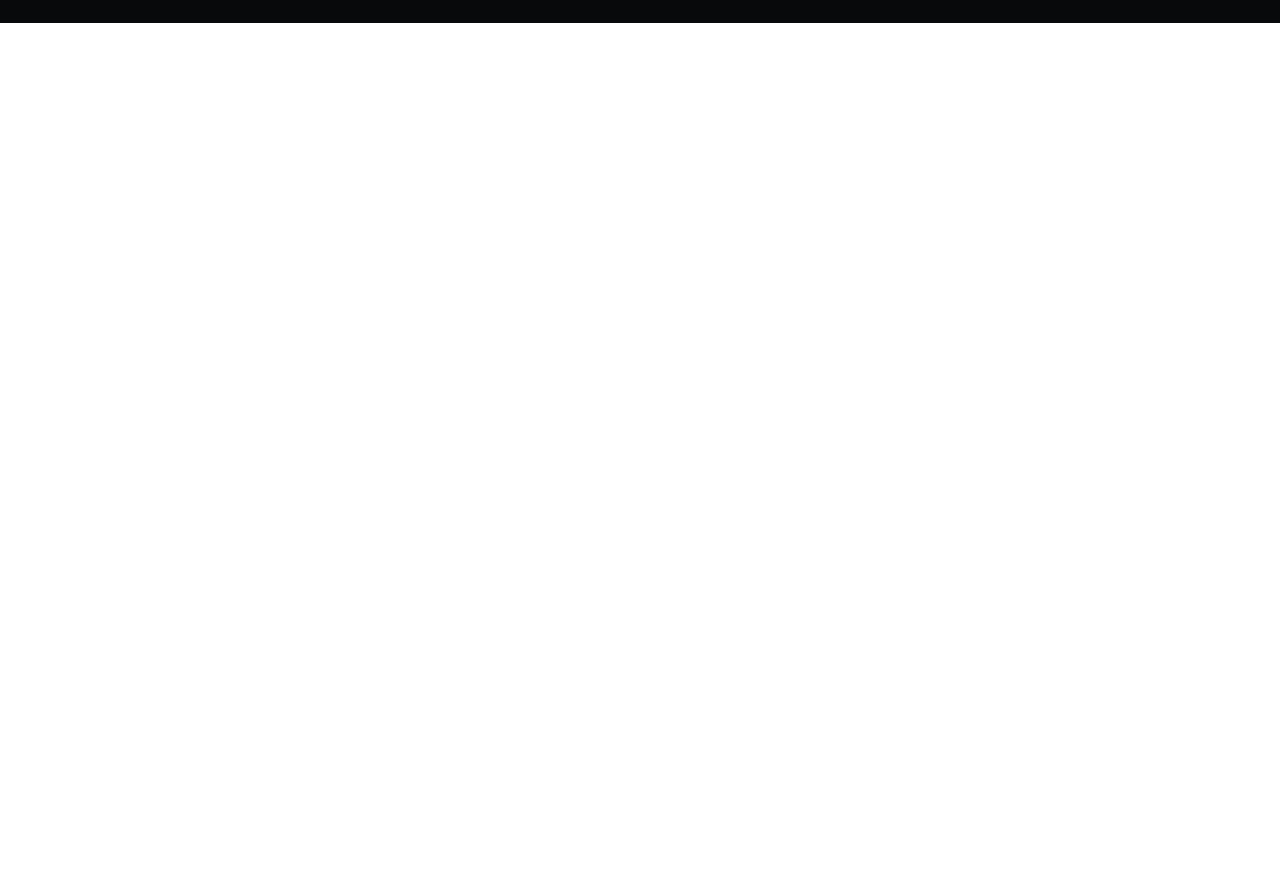
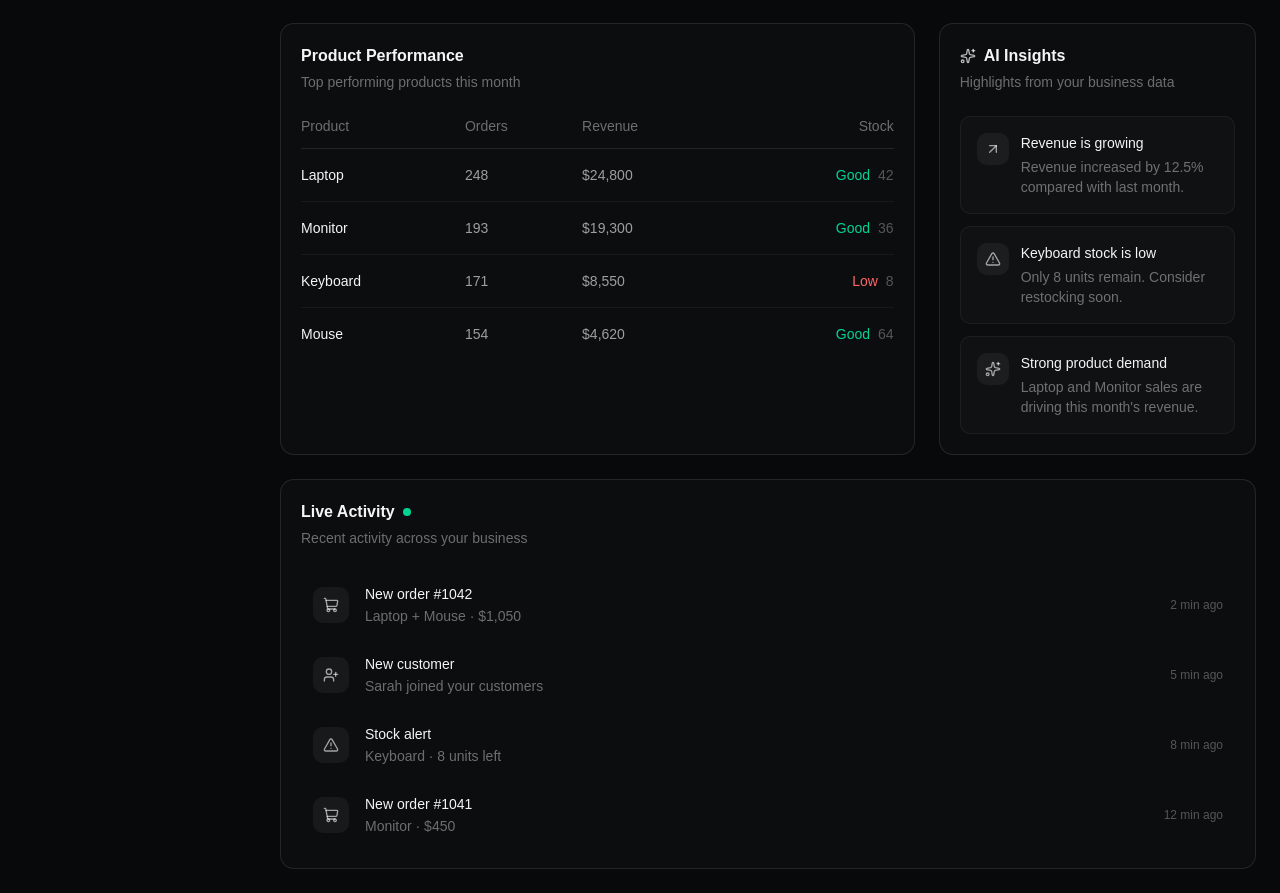
Before and after one commit to mikhayiyl/saas-dashboard-pro, a React (Vite) app: page /dashboard in a window 1280 px wide. Shown: the part 881-1774 px from the top of the page. Before the commit the page ends 904 px from the top, so only its background shows below. Built offline with nearby package versions, Linux system fonts and the light colour scheme.

Commit message:
Complete dashboard UI

```diff
--- a/src/components/dashboard/AIInsights.tsx
+++ b/src/components/dashboard/AIInsights.tsx
@@ -0,0 +1,78 @@
+import { AlertTriangle, ArrowUpRight, Sparkles } from "lucide-react";
+
+type Insight = {
+  type: "positive" | "warning" | "info";
+  title: string;
+  description: string;
+};
+
+const insights: Insight[] = [
+  {
+    type: "positive",
+    title: "Revenue is growing",
+    description: "Revenue increased by 12.5% compared with last month.",
+  },
+  {
+    type: "warning",
+    title: "Keyboard stock is low",
+    description: "Only 8 units remain. Consider restocking soon.",
+  },
+  {
+    type: "info",
+    title: "Strong product demand",
+    description: "Laptop and Monitor sales are driving this month's revenue.",
+  },
+];
+
+const insightIcons = {
+  positive: ArrowUpRight,
+  warning: AlertTriangle,
+  info: Sparkles,
+};
+
+function AIInsights() {
+  return (
+    <div className="rounded-xl border border-white/10 bg-[#0C0D0F] p-5">
+      <div className="mb-6">
+        <div className="flex items-center gap-2">
+          <Sparkles className="size-4 text-white/70" />
+
+          <h2 className="font-semibold">AI Insights</h2>
+        </div>
+
+        <p className="mt-1 text-sm text-white/40">
+          Highlights from your business data
+        </p>
+      </div>
+
+      <div className="space-y-3">
+        {insights.map((insight) => {
+          const Icon = insightIcons[insight.type];
+
+          return (
+            <div
+              key={insight.title}
+              className="rounded-lg border border-white/5 bg-white/2 p-4"
+            >
+              <div className="flex gap-3">
+                <div className="flex size-8 shrink-0 items-center justify-center rounded-lg bg-white/5">
+                  <Icon className="size-4 text-white/60" />
+                </div>
+
+                <div>
+                  <p className="text-sm font-medium">{insight.title}</p>
+
+                  <p className="mt-1 text-sm leading-5 text-white/40">
+                    {insight.description}
+                  </p>
+                </div>
+              </div>
+            </div>
+          );
+        })}
+      </div>
+    </div>
+  );
+}
+
+export default AIInsights;
--- /dev/null
+++ b/src/components/dashboard/LiveActivity.tsx
@@ -0,0 +1,90 @@
+import { AlertTriangle, ShoppingCart, UserPlus } from "lucide-react";
+
+type Activity = {
+  type: "order" | "customer" | "stock";
+  title: string;
+  description: string;
+  time: string;
+};
+
+const activities: Activity[] = [
+  {
+    type: "order",
+    title: "New order #1042",
+    description: "Laptop + Mouse · $1,050",
+    time: "2 min ago",
+  },
+  {
+    type: "customer",
+    title: "New customer",
+    description: "Sarah joined your customers",
+    time: "5 min ago",
+  },
+  {
+    type: "stock",
+    title: "Stock alert",
+    description: "Keyboard · 8 units left",
+    time: "8 min ago",
+  },
+  {
+    type: "order",
+    title: "New order #1041",
+    description: "Monitor · $450",
+    time: "12 min ago",
+  },
+];
+
+const activityIcons = {
+  order: ShoppingCart,
+  customer: UserPlus,
+  stock: AlertTriangle,
+};
+
+function LiveActivity() {
+  return (
+    <div className="rounded-xl border border-white/10 bg-[#0C0D0F] p-5">
+      <div className="mb-6">
+        <div className="flex items-center gap-2">
+          <h2 className="font-semibold">Live Activity</h2>
+
+          <span className="size-2 rounded-full bg-emerald-400" />
+        </div>
+
+        <p className="mt-1 text-sm text-white/40">
+          Recent activity across your business
+        </p>
+      </div>
+
+      <div className="space-y-1">
+        {activities.map((activity) => {
+          const Icon = activityIcons[activity.type];
+
+          return (
+            <div
+              key={`${activity.title}-${activity.time}`}
+              className="flex items-center gap-4 rounded-lg px-3 py-3 transition hover:bg-white/5"
+            >
+              <div className="flex size-9 shrink-0 items-center justify-center rounded-lg bg-white/5">
+                <Icon className="size-4 text-white/60" />
+              </div>
+
+              <div className="min-w-0 flex-1">
+                <p className="text-sm font-medium">{activity.title}</p>
+
+                <p className="mt-0.5 truncate text-sm text-white/40">
+                  {activity.description}
+                </p>
+              </div>
+
+              <span className="shrink-0 text-xs text-white/30">
+                {activity.time}
+              </span>
+            </div>
+          );
+        })}
+      </div>
+    </div>
+  );
+}
+
+export default LiveActivity;
--- a/src/components/dashboard/ProductPerformance.tsx
+++ b/src/components/dashboard/ProductPerformance.tsx
@@ -0,0 +1,93 @@
+type Product = {
+  name: string;
+  orders: number;
+  revenue: string;
+  stock: number;
+};
+
+const products: Product[] = [
+  {
+    name: "Laptop",
+    orders: 248,
+    revenue: "$24,800",
+    stock: 42,
+  },
+  {
+    name: "Monitor",
+    orders: 193,
+    revenue: "$19,300",
+    stock: 36,
+  },
+  {
+    name: "Keyboard",
+    orders: 171,
+    revenue: "$8,550",
+    stock: 8,
+  },
+  {
+    name: "Mouse",
+    orders: 154,
+    revenue: "$4,620",
+    stock: 64,
+  },
+];
+
+function ProductPerformance() {
+  return (
+    <div className="rounded-xl border border-white/10 bg-[#0C0D0F] p-5">
+      <div className="mb-6">
+        <h2 className="font-semibold">Product Performance</h2>
+
+        <p className="mt-1 text-sm text-white/40">
+          Top performing products this month
+        </p>
+      </div>
+
+      <div className="overflow-x-auto">
+        <table className="w-full  text-sm">
+          <thead>
+            <tr className="border-b border-white/10 text-left text-white/40">
+              <th className="pb-3 font-medium">Product</th>
+              <th className="pb-3 font-medium">Orders</th>
+              <th className="pb-3 font-medium">Revenue</th>
+              <th className="pb-3 text-right font-medium">Stock</th>
+            </tr>
+          </thead>
+
+          <tbody>
+            {products.map((product) => {
+              const isLowStock = product.stock < 10;
+
+              return (
+                <tr
+                  key={product.name}
+                  className="border-b border-white/5 last:border-0"
+                >
+                  <td className="py-4 font-medium">{product.name}</td>
+
+                  <td className="py-4 text-white/60">{product.orders}</td>
+
+                  <td className="py-4 text-white/60">{product.revenue}</td>
+
+                  <td className="py-4 text-right">
+                    <span
+                      className={
+                        isLowStock ? "text-red-400" : "text-emerald-400"
+                      }
+                    >
+                      {isLowStock ? "Low" : "Good"}
+                    </span>
+
+                    <span className="ml-2 text-white/30">{product.stock}</span>
+                  </td>
+                </tr>
+              );
+            })}
+          </tbody>
+        </table>
+      </div>
+    </div>
+  );
+}
+
+export default ProductPerformance;
--- a/src/pages/Dashboard.tsx
+++ b/src/pages/Dashboard.tsx
@@ -8,6 +8,9 @@ import {
 import StatCard from "@/components/dashboard/StatCard";
 import RevenueChart from "@/components/dashboard/RevenueChart";
 import CategoryChart from "@/components/dashboard/CategoryChart";
+import ProductPerformance from "@/components/dashboard/ProductPerformance";
+import AIInsights from "@/components/dashboard/AIInsights";
+import LiveActivity from "@/components/dashboard/LiveActivity";
 
 const stats = [
   {
@@ -54,19 +57,22 @@ function Dashboard() {
           Sep 1 – Sep 30
         </button>
       </div>
-
       {/* Stats */}
       <div className="grid gap-4 sm:grid-cols-2 xl:grid-cols-4">
         {stats.map((stat) => (
           <StatCard key={stat.title} {...stat} />
         ))}
       </div>
-
       {/* Analytics */}
-      <div className="grid gap-6 xl:grid-cols-[2fr_1fr]">
+      <div className="grid gap-6 lg:grid-cols-[2fr_1fr]">
         <RevenueChart />
         <CategoryChart />
       </div>
+      <div className="grid min-w-0 gap-6 lg:grid-cols-[minmax(0,2fr)_minmax(0,1fr)]">
+        <ProductPerformance />
+        <AIInsights />
+      </div>
+      <LiveActivity />
     </div>
   );
 }
```
